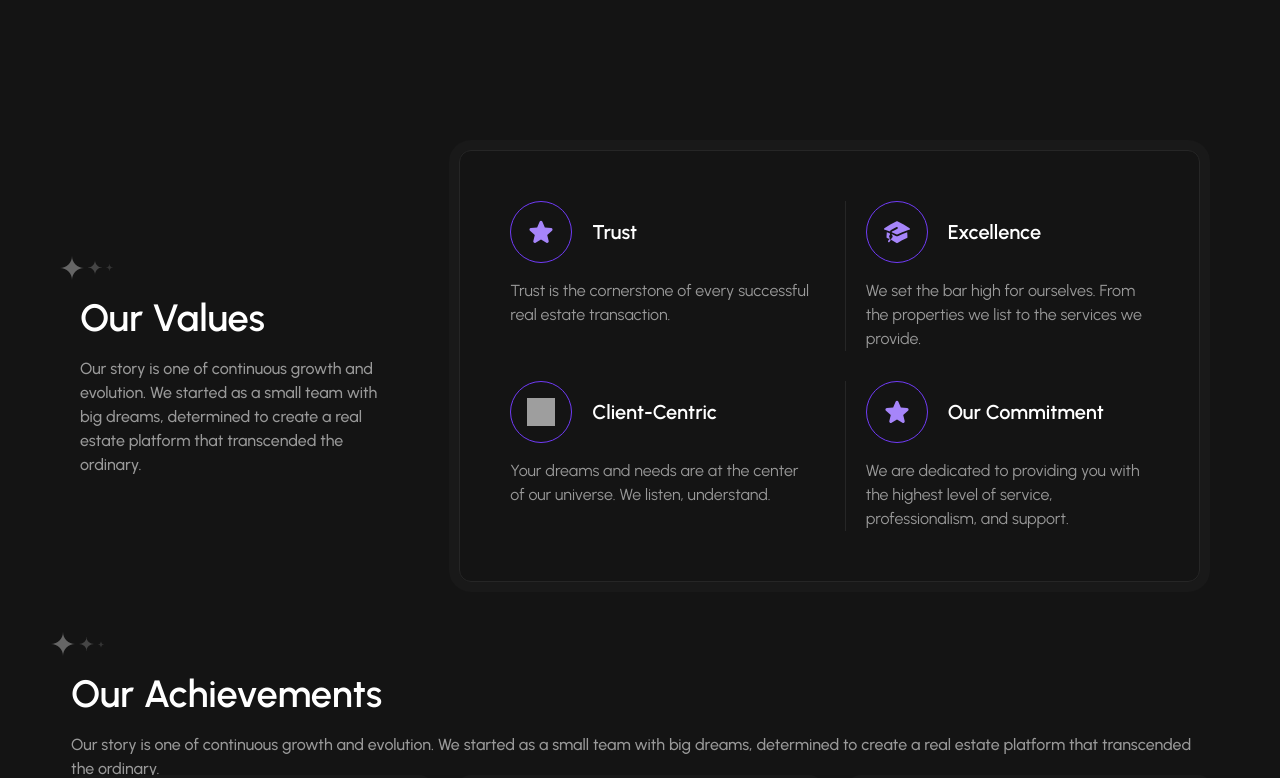
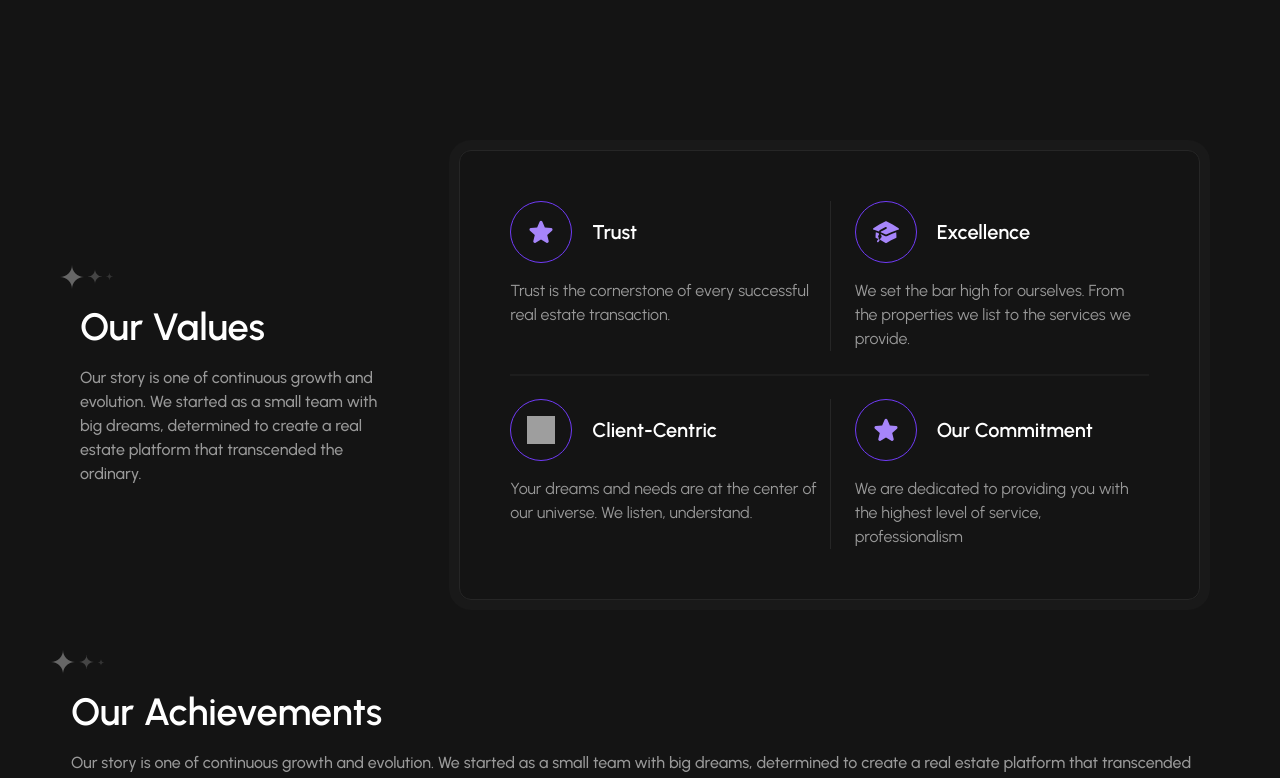
Before and after one commit to majd-shbani/Real-Estate-Business-Website, a React (Vite) app: page /aboutUs in a window 1280 px wide. Shown: the part 607-1385 px from the top of the page. Built offline with nearby package versions, Linux system fonts and the light colour scheme; no server answers; the database is empty; grey boxes are pictures that could not be loaded.

Commit message:
modify light/dark for my sections + add the middle border to Values section with light/dark theme.

```diff
--- a/src/components/BaseCard/BaseCard.tsx
+++ b/src/components/BaseCard/BaseCard.tsx
@@ -2,7 +2,7 @@ import type { BaseCardProps } from "../../interfaces/BaseCard/BaseCard"
 
 const BaseCard = ({children, className}:  BaseCardProps) => {
   return (
-    <div className={`p-7.5 xl:p-10 2xl:p-12.5 border border-gray-15 rounded-[10px] 2xl:rounded-xl ${className || ''}`}>
+    <div className={`p-7.5 xl:p-10 2xl:p-12.5 border border-Silver dark:border-gray-15 rounded-[10px] 2xl:rounded-xl ${className || ''}`}>
       {children}
     </div>
   )
--- a/src/components/FaqCard/FaqCard.tsx
+++ b/src/components/FaqCard/FaqCard.tsx
@@ -10,7 +10,7 @@ const FaqCard = ({card}: FaqCardProps) => {
         <h3 className="text-lg xl:text-xl 2xl:text-2xl leading-[150%] font-semibold line-clamp-2 min-h-[calc(1.5em*2)]">{card.title}</h3>
         <p className="text-sm xl:text-base 2xl:text-lg leading-[150%] text-gray-60 font-medium">{card.subTitle}</p>
         <div className="mt-auto">
-          <Button text={ButtonData.text} className="w-full xl:w-auto bg-gray-10 leading-[131%] tracking-[-0.006em]"/>
+          <Button text={ButtonData.text} className="w-full xl:w-auto bg-Platinum dark:bg-gray-10 border-Silver! dark:border-gray-15! leading-[131%] tracking-[-0.006em]"/>
         </div>
     </BaseCard>
   )
--- a/src/components/FormContainer/FormContainer.tsx
+++ b/src/components/FormContainer/FormContainer.tsx
@@ -12,10 +12,10 @@ const FormContainer = ({children, formRef, onSubmit, className}: FormProps) => {
         {children}
         <div className="flex flex-col md:flex-row items-center justify-between gap-5 xl:gap-0 mt-7.5 2xl:mt-12.5">
           <div className="flex items-center gap-1.5 2xl:gap-2.5">
-            <input type="checkbox" className="border border-gray-15 rounded-sm w-6 h-6 2xl:w-7 2xl:h-7 bg-gray-10 checked:bg-purple-60 appearance-none" required />
+            <input type="checkbox" className="border border-Silver dark:border-gray-15 rounded-sm w-6 h-6 2xl:w-7 2xl:h-7 bg-Silver dark:bg-gray-10 checked:bg-Indigo dark:checked:bg-purple-60 appearance-none" required />
             <p className="text-sm xl:text-base 2xl:text-lg text-gray-60 leading-[150%] font-medium">{DEFAULT_FORM_DATA.terms.text}</p>
           </div>
-          <Button text={DEFAULT_FORM_DATA.button.text} className="w-full md:w-auto text-sm! xl:px-8.5 2xl:py-3.5 2xl:text-lg! 2xl:px-11.5 bg-purple-60 leading-6 border-0"/>
+          <Button text={DEFAULT_FORM_DATA.button.text} className="w-full md:w-auto text-sm! xl:px-8.5 2xl:py-3.5 2xl:text-lg! 2xl:px-11.5 text-white bg-Indigo dark:bg-purple-60 leading-6 border-0"/>
         </div>
       </form>
     </BaseCard>
--- a/src/components/FormInput/FormInput.tsx
+++ b/src/components/FormInput/FormInput.tsx
@@ -7,7 +7,7 @@ const FormInput = ({input, isActive, showAction, onActionClick, className}: Form
   return (
     <div className={`flex flex-col gap-3 xl:gap-3.5 2xl:gap-4 ${showAction ? 'cursor-pointer' : ''}`} onClick={showAction ? onActionClick : undefined}>
         <label htmlFor={input.name} className={`font-semibold leading-[150%] xl:text-base 2xl:text-xl ${input.hideLabel ? 'hidden md:block md:invisible' : ''}`}>{input.label || '\u00A0'}</label>
-        <div className={`flex items-center gap-1.5 2xl:gap-3 bg-gray-10 border border-gray-15 rounded-md 2xl:rounded-lg px-5 py-4 2xl:py-6 ${className}`}>
+        <div className={`flex items-center gap-1.5 2xl:gap-3 bg-Platinum dark:bg-gray-10 border border-Silver dark:border-gray-15 rounded-md 2xl:rounded-lg px-5 py-4 2xl:py-6 ${className}`}>
           {input.icon && <img src={input.icon} alt={input.alt} className="w-5 2xl:w-6" />}
 
           {input.type === "select" ? (
@@ -52,9 +52,9 @@ const FormInput = ({input, isActive, showAction, onActionClick, className}: Form
           )}
           {showAction && (
             <div
-              className={`w-2.5 h-2.5 2xl:w-4 2xl:h-4 border border-purple-60 rounded-full transition-all shrink-0
+              className={`w-2.5 h-2.5 2xl:w-4 2xl:h-4 border border-Indigo dark:border-purple-60 rounded-full transition-all shrink-0
                 ${isActive
-                  ? 'bg-purple-60'
+                  ? 'bg-Indigo dark:bg-purple-60'
                   : 'bg-transparent'
                 }`}
             />
--- a/src/components/TestimonialCard/StarRating.tsx
+++ b/src/components/TestimonialCard/StarRating.tsx
@@ -8,7 +8,7 @@ const StarRating = ({icon, rating}: StarRatingProps) => {
     return Array.from({ length: MAX_STARS }, (_, index) => (
       <div
         key={index}
-        className={`border border-gray-15 bg-gray-10 rounded-full p-1.5 xl:p-2 2xl:p-2.5 flex justify-center items-center ${index < rating ? 'opacity-100' : 'opacity-30'}`}
+        className={`border border-Silver dark:border-gray-15 bg-[#d4d4d4] dark:bg-gray-10 rounded-full p-1.5 xl:p-2 2xl:p-2.5 flex justify-center items-center ${index < rating ? 'opacity-100' : 'opacity-30'}`}
       >
         <img src={icon} alt="star-icon" width={24} height={24} className="w-4.5 h-4.5 xl:w-5 xl:h-5 2xl:w-6 2xl:h-6" />
       </div>
--- a/src/components/Values/Values.tsx
+++ b/src/components/Values/Values.tsx
@@ -23,7 +23,7 @@ const Values = () => {
         {
             id: 4,
             title: "Our Commitment",
-            description: "We are dedicated to providing you with the highest level of service, professionalism, and support.",
+            description: "We are dedicated to providing you with the highest level of service, professionalism",
             icon: "./assets/icons/Star.svg"
         }
     ];
@@ -52,19 +52,25 @@ const Values = () => {
             <div className="
                 flex-2 w-full
                 grid grid-cols-1 md:grid-cols-2
-                gap-5 lg:gap-7.5
+                gap-5 lg:gap-0
                 p-6 lg:p-12.5 2xl:p-15
-                rounded-xl border border-gray-15
-                shadow-[0px_0px_0px_10px_#191919]
+                rounded-xl border border-Silver dark:border-gray-15
+                shadow-[0px_0px_0px_10px_#d4d4d4]
+                dark:shadow-[0px_0px_0px_10px_#191919]
+                relative
+                lg:after:content-[''] lg:after:absolute lg:after:top-1/2 lg:after:h-px lg:after:bg-Silver dark:lg:after:bg-gray-15 lg:after:-translate-y-1/2
+                lg:after:lg:left-12.5 lg:after:lg:right-12.5
+                lg:after:2xl:left-15 lg:after:2xl:right-15
             ">
                 {values.map((item, index) => (
                     <div key={item.id} className={`
-                          border-b border-gray-15
+                        border-b border-Silver dark:border-gray-15
                         pb-5
                         last:border-b-0
                         lg:pb-0 lg:border-b-0
-                        ${index % 2 === 0 ? "lg:border-l-0" : "lg:border-l lg:border-gray-15 lg:pl-5"}`}
-                        >
+                        ${index % 2 === 0 ? "lg:border-l-0" : "lg:border-l border-Silver dark:border-gray-15 lg:pl-5 xl:pl-6 2xl:pl-7.5"}
+                        ${index < 2 ? "lg:mb-6 2xl:mb-7.5" : "lg:mt-6 2xl:mt-7.5"}
+                    `}>
                         <div className="flex items-center gap-5
                         mb-3.5 lg:mb-4 2xl:mb-5
                         ">
--- a/src/data/FormContainerData/FormContainerData.tsx
+++ b/src/data/FormContainerData/FormContainerData.tsx
@@ -1,8 +1,10 @@
+import { Link } from "react-router-dom";
+
 export const DEFAULT_FORM_DATA = {
     terms: {
         text: (
             <>
-                I agree with <span className="underline hover:text-purple-60 decoration-gray-30 cursor-pointer">Terms of Use</span> and <span className="underline hover:text-purple-60 decoration-gray-30 cursor-pointer">Privacy Policy</span>
+                I agree with <Link to={'#'} className="underline hover:text-Indigo hover:dark:text-purple-60 decoration-gray-30 hover:decoration-Indigo hover:dark:decoration-purple-60 cursor-pointer">Terms of Use</Link> and <Link to={'#'} className="underline hover:text-Indigo hover:dark:text-purple-60 decoration-gray-30 hover:decoration-Indigo hover:dark:decoration-purple-60  cursor-pointer">Privacy Policy</Link>
             </>
         )
     },
```
Also changed, not shown: src/components/EmployeeCard/EmployeeCard.tsx (+4 -4 lines).
